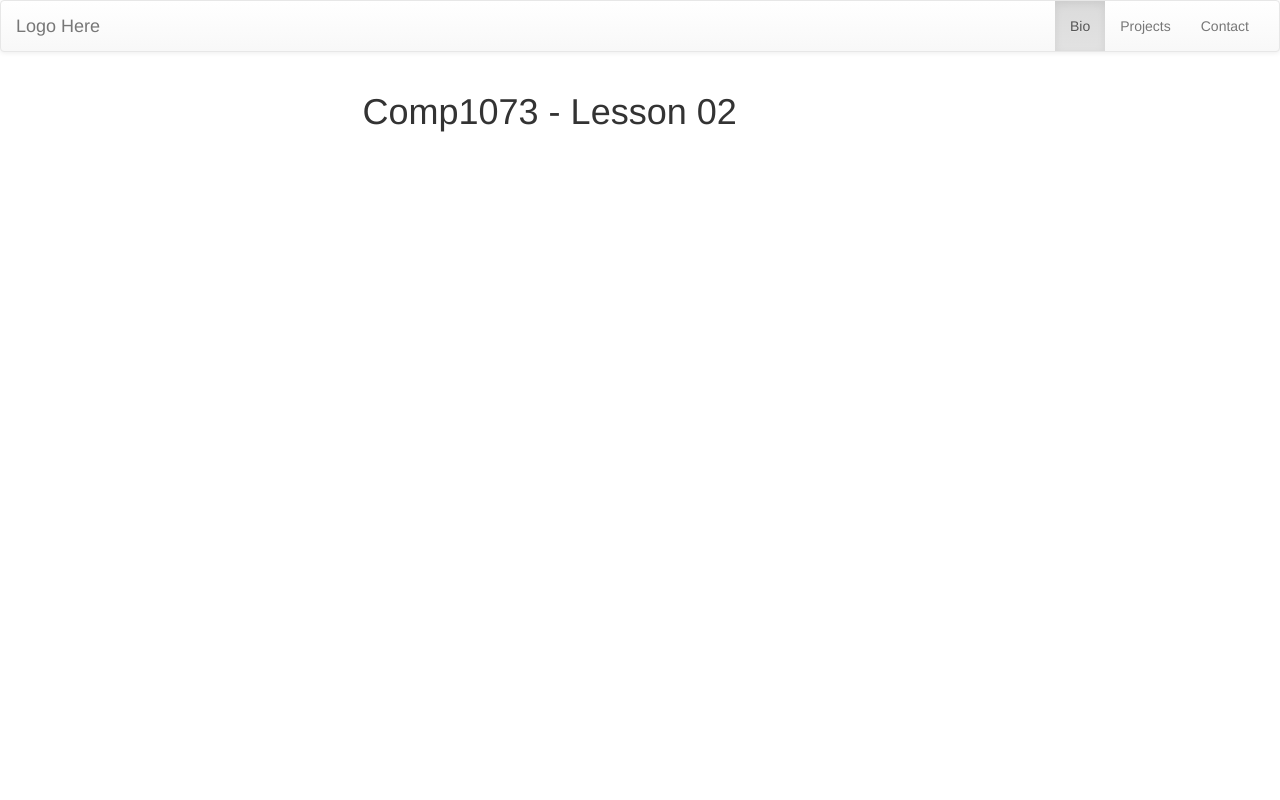
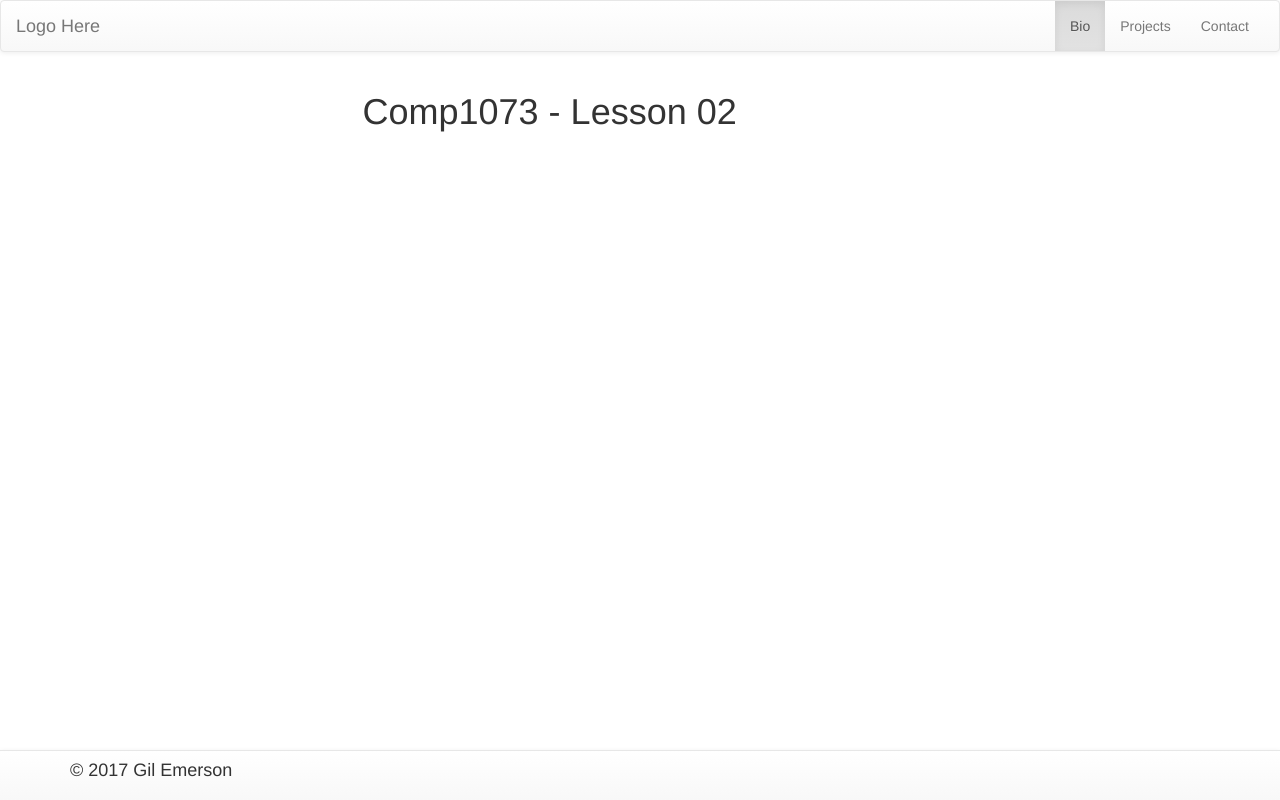
Before and after one commit to gilemerson/COMP1073-Lesson02, a website: page index.html in a window 1280 px wide. Drawn offline with Linux system fonts and the light colour scheme; files whose address does not match are found by name.

Commit message:
added sticky footer

```diff
--- a/Content/app.css
+++ b/Content/app.css
@@ -1 +1,4 @@
 /*Custom CSS*/
+
+/*Fixed to bottom footer*/
+body { padding-bottom: 70px; }
--- a/index.html
+++ b/index.html
@@ -60,7 +60,11 @@
     </div>
 
     <!--Footer-->
-
+<nav class="navbar navbar-default navbar-fixed-bottom">
+  <div class="container">
+    <h4>&copy 2017 Gil Emerson</h4>
+  </div>
+</nav>
 
     <!--Javascript-->
     <script src=".\Scripts\lib\jquery\dist\jquery.min.js"></script>
```
